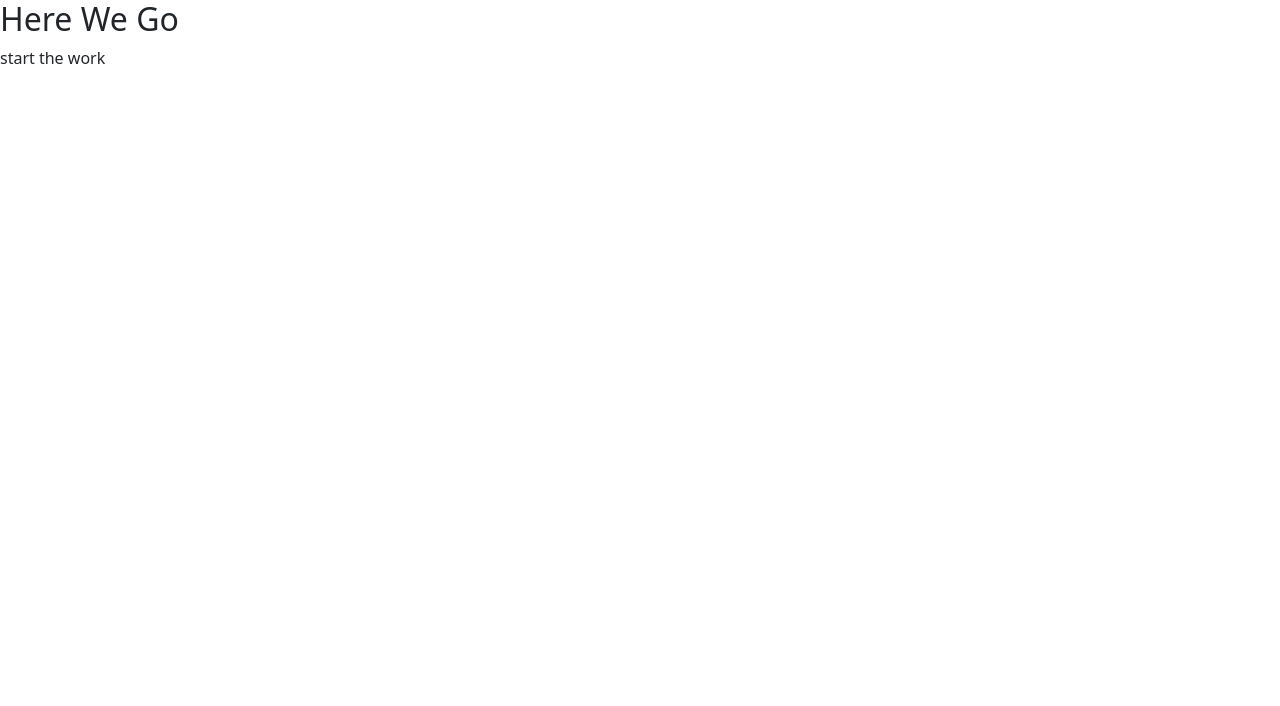
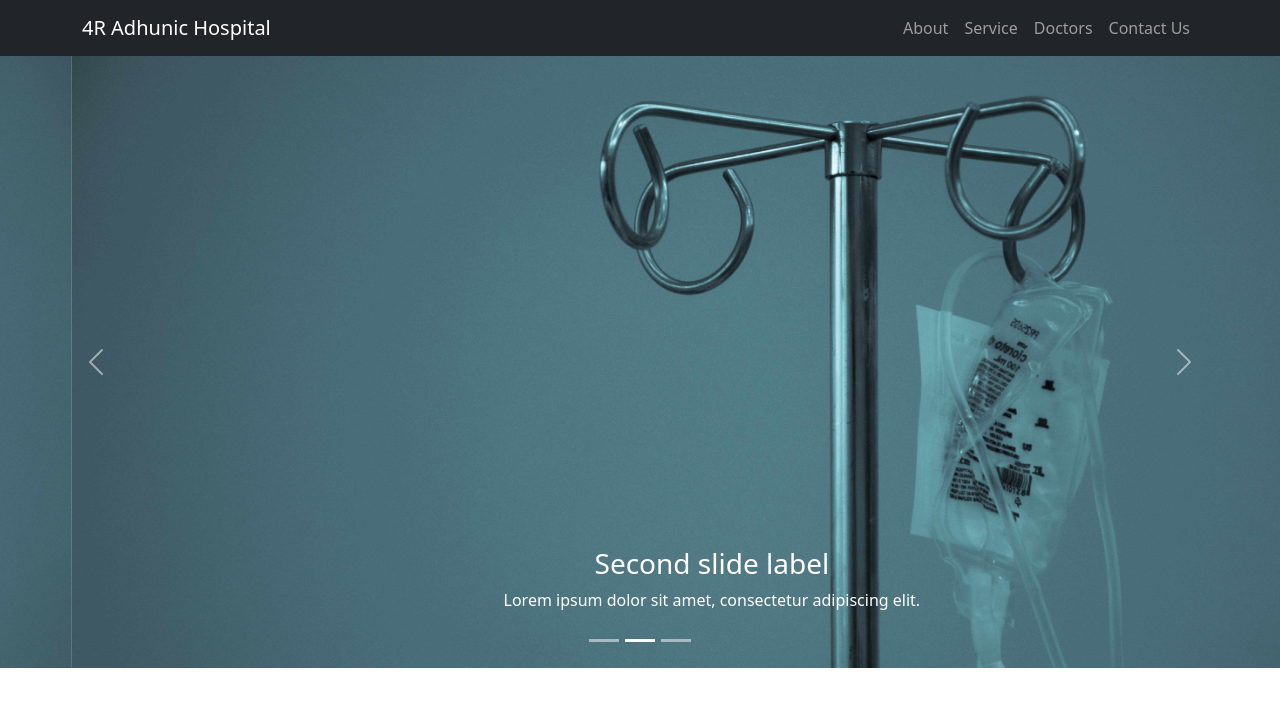
Before and after one commit to yeasirarafatpp/4r-adhunic-client, a React (Create React App) app: page / in a window 1280 px wide. Shown: the top 706 px of the page. Built offline with nearby package versions, Linux system fonts and the light colour scheme.

Commit message:
make header and slider

```diff
--- a/src/App.js
+++ b/src/App.js
@@ -1,10 +1,10 @@
 import './App.css';
+import Home from './components/Home/Home';
 
 function App() {
   return (
     <div>
-      <h2>Here We Go</h2>
-      <p>start the work</p>
+      <Home></Home>
     </div>
   );
 }
--- /dev/null
+++ b/src/components/Banner/Banner.js
@@ -0,0 +1,47 @@
+import React from 'react';
+import { Carousel } from 'react-bootstrap';
+import slider from '../../images/banner.jpg';
+
+const Banner = () => {
+    return (
+        <Carousel>
+            <Carousel.Item>
+                <img
+                    className="d-block w-100"
+                    src={slider}
+                    alt="First slide"
+                />
+                <Carousel.Caption>
+                    <h3>First slide label</h3>
+                    <p>Nulla vitae elit libero, a pharetra augue mollis interdum.</p>
+                </Carousel.Caption>
+            </Carousel.Item>
+            <Carousel.Item>
+                <img
+                    className="d-block w-100"
+                    src={slider}
+                    alt="Second slide"
+                />
+
+                <Carousel.Caption>
+                    <h3>Second slide label</h3>
+                    <p>Lorem ipsum dolor sit amet, consectetur adipiscing elit.</p>
+                </Carousel.Caption>
+            </Carousel.Item>
+            <Carousel.Item>
+                <img
+                    className="d-block w-100"
+                    src={slider}
+                    alt="Third slide"
+                />
+
+                <Carousel.Caption>
+                    <h3>Third slide label</h3>
+                    <p>Praesent commodo cursus magna, vel scelerisque nisl consectetur.</p>
+                </Carousel.Caption>
+            </Carousel.Item>
+        </Carousel>
+    );
+};
+
+export default Banner;
--- /dev/null
+++ b/src/components/Header/Header.js
@@ -0,0 +1,27 @@
+import React from 'react';
+import { Container, Nav, Navbar } from 'react-bootstrap';
+
+const Header = () => {
+    return (
+        <Navbar collapseOnSelect expand="lg" bg="dark" variant="dark">
+            <Container>
+                <Navbar.Brand href="#home">4R Adhunic Hospital</Navbar.Brand>
+                <Navbar.Toggle aria-controls="responsive-navbar-nav" />
+                <Navbar.Collapse id="responsive-navbar-nav">
+                    <Nav className="me-auto">
+                        {/* <Nav.Link href="#features">Features</Nav.Link>
+                        <Nav.Link href="#pricing">Pricing</Nav.Link> */}
+                    </Nav>
+                    <Nav>
+                        <Nav.Link href="#deets">About</Nav.Link>
+                        <Nav.Link href="#memes">Service</Nav.Link>
+                        <Nav.Link href="#fdf">Doctors</Nav.Link>
+                        <Nav.Link href="#ff">Contact Us</Nav.Link>
+                    </Nav>
+                </Navbar.Collapse>
+            </Container>
+        </Navbar>
+    );
+};
+
+export default Header;
--- /dev/null
+++ b/src/components/Home/Home.js
@@ -0,0 +1,14 @@
+import React from 'react';
+import Banner from '../Banner/Banner';
+import Header from '../Header/Header';
+
+const Home = () => {
+    return (
+        <div>
+            <Header></Header>
+            <Banner></Banner>
+        </div>
+    );
+};
+
+export default Home;
```
Also changed, not shown: src/images/banner.jpg (added).
